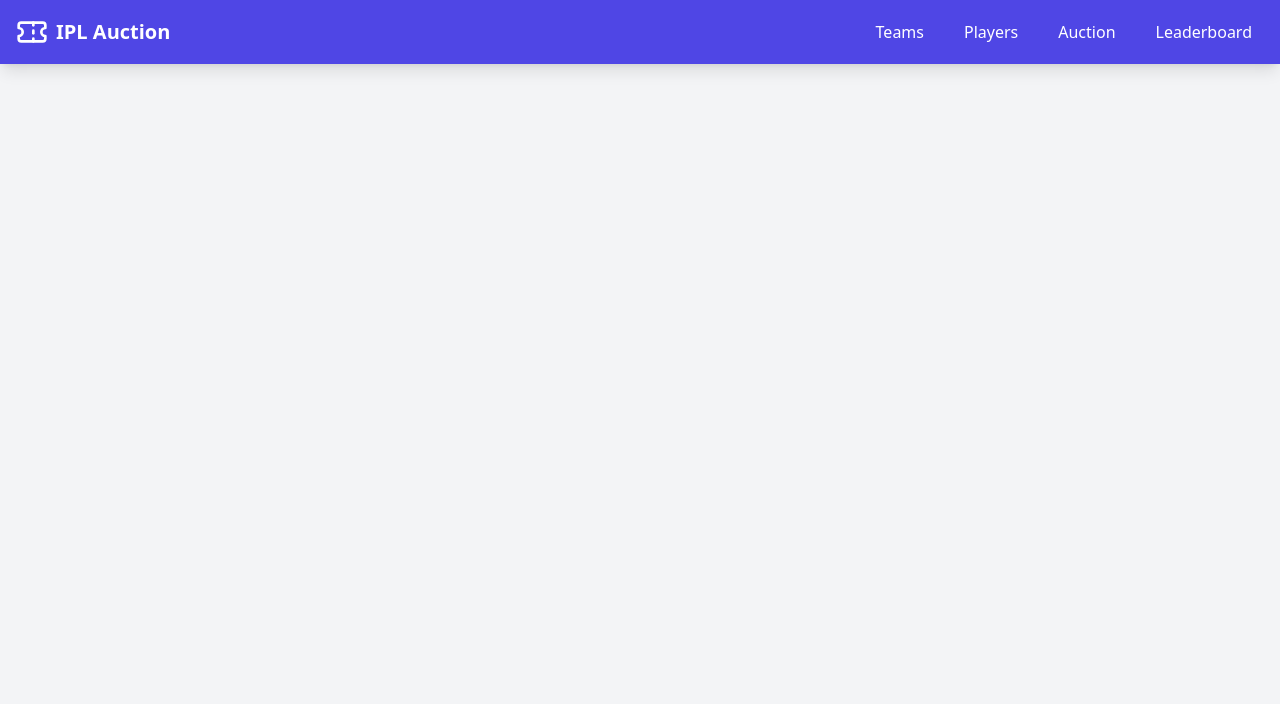
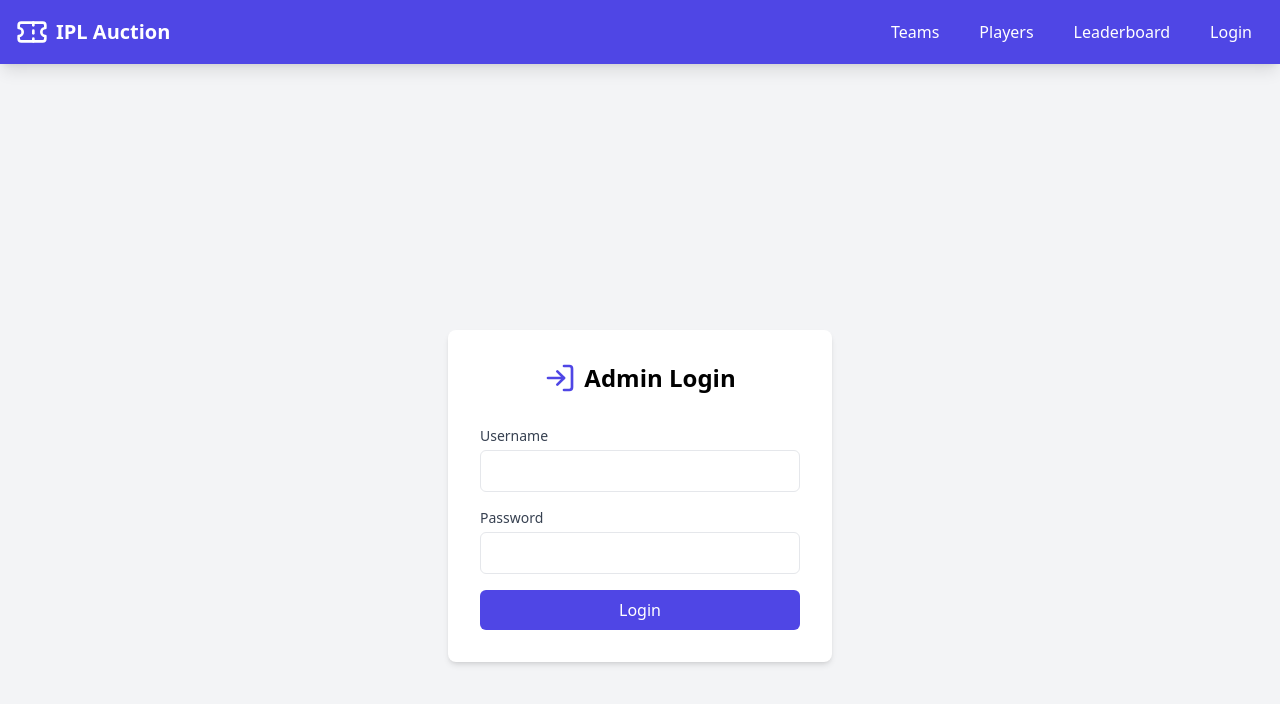
Before and after one commit to SudeepRedddy/IPL-Auction, a React (Vite) app: page /login in a window 1280 px wide. Shown: the top 704 px of the page. Built offline with nearby package versions, Linux system fonts and the light colour scheme.

Commit message:
authentication

```diff
--- a/src/App.tsx
+++ b/src/App.tsx
@@ -1,12 +1,22 @@
 import React from 'react';
-import { BrowserRouter as Router, Routes, Route, Link } from 'react-router-dom';
-import { Ticket as Cricket } from 'lucide-react';
+import { BrowserRouter as Router, Routes, Route, Link, Navigate } from 'react-router-dom';
+import { Ticket as Cricket, LogOut } from 'lucide-react';
 import Teams from './components/Teams';
 import Players from './components/Players';
 import Auction from './components/Auction';
 import Leaderboard from './components/Leaderboard';
+import Login from './components/Login';
+import { useAuthStore } from './store/authStore';
+
+// Protected Route component
+const ProtectedRoute = ({ children }: { children: React.ReactNode }) => {
+  const isAuthenticated = useAuthStore((state) => state.isAuthenticated);
+  return isAuthenticated ? <>{children}</> : <Navigate to="/login" />;
+};
 
 function App() {
+  const { isAuthenticated, logout } = useAuthStore();
+
   return (
     <Router>
       <div className="min-h-screen bg-gray-100">
@@ -17,11 +27,29 @@ function App() {
                 <Cricket className="h-8 w-8" />
                 <span className="text-xl font-bold">IPL Auction</span>
               </Link>
-              <div className="flex space-x-4">
+              <div className="flex items-center space-x-4">
                 <Link to="/teams" className="hover:text-indigo-200 px-3 py-2">Teams</Link>
                 <Link to="/players" className="hover:text-indigo-200 px-3 py-2">Players</Link>
-                <Link to="/auction" className="hover:text-indigo-200 px-3 py-2">Auction</Link>
+                {isAuthenticated && (
+                  <Link to="/auction" className="hover:text-indigo-200 px-3 py-2">Auction</Link>
+                )}
                 <Link to="/leaderboard" className="hover:text-indigo-200 px-3 py-2">Leaderboard</Link>
+                {isAuthenticated ? (
+                  <button
+                    onClick={logout}
+                    className="flex items-center space-x-1 hover:text-indigo-200 px-3 py-2"
+                  >
+                    <LogOut className="h-5 w-5" />
+                    <span>Logout</span>
+                  </button>
+                ) : (
+                  <Link
+                    to="/login"
+                    className="hover:text-indigo-200 px-3 py-2"
+                  >
+                    Login
+                  </Link>
+                )}
               </div>
             </div>
           </div>
@@ -29,11 +57,19 @@ function App() {
 
         <main className="max-w-7xl mx-auto px-4 py-8">
           <Routes>
-            <Route path="/" element={<Teams />} />
-            <Route path="/teams" element={<Teams />} />
-            <Route path="/players" element={<Players />} />
-            <Route path="/auction" element={<Auction />} />
+            <Route path="/login" element={<Login />} />
+            <Route path="/teams" element={<Teams isAdmin={isAuthenticated} />} />
+            <Route path="/players" element={<Players isAdmin={isAuthenticated} />} />
+            <Route
+              path="/auction"
+              element={
+                <ProtectedRoute>
+                  <Auction />
+                </ProtectedRoute>
+              }
+            />
             <Route path="/leaderboard" element={<Leaderboard />} />
+            <Route path="/" element={<Navigate to="/teams" />} />
           </Routes>
         </main>
       </div>
--- /dev/null
+++ b/src/components/Login.tsx
@@ -0,0 +1,70 @@
+import React, { useState } from 'react';
+import { useAuthStore } from '../store/authStore';
+import { LogIn } from 'lucide-react';
+
+export default function Login() {
+  const [username, setUsername] = useState('');
+  const [password, setPassword] = useState('');
+  const [error, setError] = useState('');
+  const login = useAuthStore((state) => state.login);
+
+  const handleSubmit = (e: React.FormEvent) => {
+    e.preventDefault();
+    const success = login(username, password);
+    if (!success) {
+      setError('Invalid credentials');
+    }
+  };
+
+  return (
+    <div className="min-h-screen flex items-center justify-center bg-gray-100">
+      <div className="bg-white p-8 rounded-lg shadow-md w-96">
+        <div className="flex items-center justify-center mb-8">
+          <LogIn className="h-8 w-8 text-indigo-600" />
+          <h2 className="text-2xl font-bold ml-2">Admin Login</h2>
+        </div>
+
+        <form onSubmit={handleSubmit} className="space-y-4">
+          {error && (
+            <div className="bg-red-50 text-red-600 p-3 rounded-md text-sm">
+              {error}
+            </div>
+          )}
+
+          <div>
+            <label className="block text-sm font-medium text-gray-700 mb-1">
+              Username
+            </label>
+            <input
+              type="text"
+              value={username}
+              onChange={(e) => setUsername(e.target.value)}
+              className="w-full px-4 py-2 border rounded-md focus:ring-indigo-500 focus:border-indigo-500"
+              required
+            />
+          </div>
+
+          <div>
+            <label className="block text-sm font-medium text-gray-700 mb-1">
+              Password
+            </label>
+            <input
+              type="password"
+              value={password}
+              onChange={(e) => setPassword(e.target.value)}
+              className="w-full px-4 py-2 border rounded-md focus:ring-indigo-500 focus:border-indigo-500"
+              required
+            />
+          </div>
+
+          <button
+            type="submit"
+            className="w-full bg-indigo-600 text-white py-2 px-4 rounded-md hover:bg-indigo-700 transition-colors"
+          >
+            Login
+          </button>
+        </form>
+      </div>
+    </div>
+  );
+}
--- a/src/components/Teams.tsx
+++ b/src/components/Teams.tsx
@@ -1,13 +1,16 @@
 import React, { useState, useEffect } from 'react';
 import { useAuctionStore } from '../store/auctionStore';
-import { PlusCircle, Trash2, Eye } from 'lucide-react';
+import { PlusCircle, Eye } from 'lucide-react';
 
-export default function Teams() {
-  const { teams, addTeam, removeTeam, loadInitialData } = useAuctionStore();
+interface TeamsProps {
+  isAdmin: boolean;
+}
+
+export default function Teams({ isAdmin }: TeamsProps) {
+  const { teams, addTeam, loadInitialData } = useAuctionStore();
   const [newTeam, setNewTeam] = useState({ name: '', purseGiven: 0 });
   const [selectedTeam, setSelectedTeam] = useState<string | null>(null);
 
-  // Add useEffect to load initial data when component mounts
   useEffect(() => {
     loadInitialData();
   }, [loadInitialData]);
@@ -28,6 +31,7 @@ export default function Teams() {
 
   return (
     <div className="space-y-6">
+      {isAdmin && (
         <div className="bg-white p-6 rounded-lg shadow-md">
           <h2 className="text-2xl font-bold mb-4">Add New Team</h2>
           <form onSubmit={handleSubmit} className="flex gap-4">
@@ -54,8 +58,10 @@ export default function Teams() {
             </button>
           </form>
         </div>
+      )}
 
       <div className="bg-white rounded-lg shadow-md overflow-hidden">
+        <h2 className="text-2xl font-bold p-6 border-b">Team Details</h2>
         <table className="min-w-full divide-y divide-gray-200">
           <thead className="bg-gray-50">
             <tr>
@@ -64,7 +70,7 @@ export default function Teams() {
               <th className="px-6 py-3 text-left text-xs font-medium text-gray-500 uppercase tracking-wider">Purse Remaining</th>
               <th className="px-6 py-3 text-left text-xs font-medium text-gray-500 uppercase tracking-wider">Current Purchase</th>
               <th className="px-6 py-3 text-left text-xs font-medium text-gray-500 uppercase tracking-wider">Total Purchase</th>
-              <th className="px-6 py-3 text-left text-xs font-medium text-gray-500 uppercase tracking-wider">Actions</th>
+              <th className="px-6 py-3 text-left text-xs font-medium text-gray-500 uppercase tracking-wider">View Players</th>
             </tr>
           </thead>
           <tbody className="bg-white divide-y divide-gray-200">
@@ -76,20 +82,12 @@ export default function Teams() {
                 <td className="px-6 py-4 whitespace-nowrap">₹{team.currentPurchase.toLocaleString()}</td>
                 <td className="px-6 py-4 whitespace-nowrap">₹{team.totalPurchase.toLocaleString()}</td>
                 <td className="px-6 py-4 whitespace-nowrap">
-                  <div className="flex space-x-2">
                   <button
                     onClick={() => setSelectedTeam(selectedTeam === team.id ? null : team.id)}
                     className="text-indigo-600 hover:text-indigo-900"
                   >
                     <Eye className="h-5 w-5" />
                   </button>
-                    <button
-                      onClick={() => removeTeam(team.id)}
-                      className="text-red-600 hover:text-red-900"
-                    >
-                      <Trash2 className="h-5 w-5" />
-                    </button>
-                  </div>
                 </td>
               </tr>
             ))}
--- /dev/null
+++ b/src/store/authStore.ts
@@ -0,0 +1,31 @@
+import { create } from 'zustand';
+import { persist } from 'zustand/middleware';
+
+interface AuthState {
+  isAuthenticated: boolean;
+  login: (username: string, password: string) => boolean;
+  logout: () => void;
+}
+
+// Default admin credentials
+const ADMIN_USERNAME = 'admin';
+const ADMIN_PASSWORD = 'admin123';
+
+export const useAuthStore = create<AuthState>()(
+  persist(
+    (set) => ({
+      isAuthenticated: false,
+      login: (username: string, password: string) => {
+        if (username === ADMIN_USERNAME && password === ADMIN_PASSWORD) {
+          set({ isAuthenticated: true });
+          return true;
+        }
+        return false;
+      },
+      logout: () => set({ isAuthenticated: false }),
+    }),
+    {
+      name: 'auth-storage',
+    }
+  )
+);
```
Also changed, not shown: src/components/Players.tsx (+7 -16 lines). Lines whose indentation alone changed are shown as unchanged.
